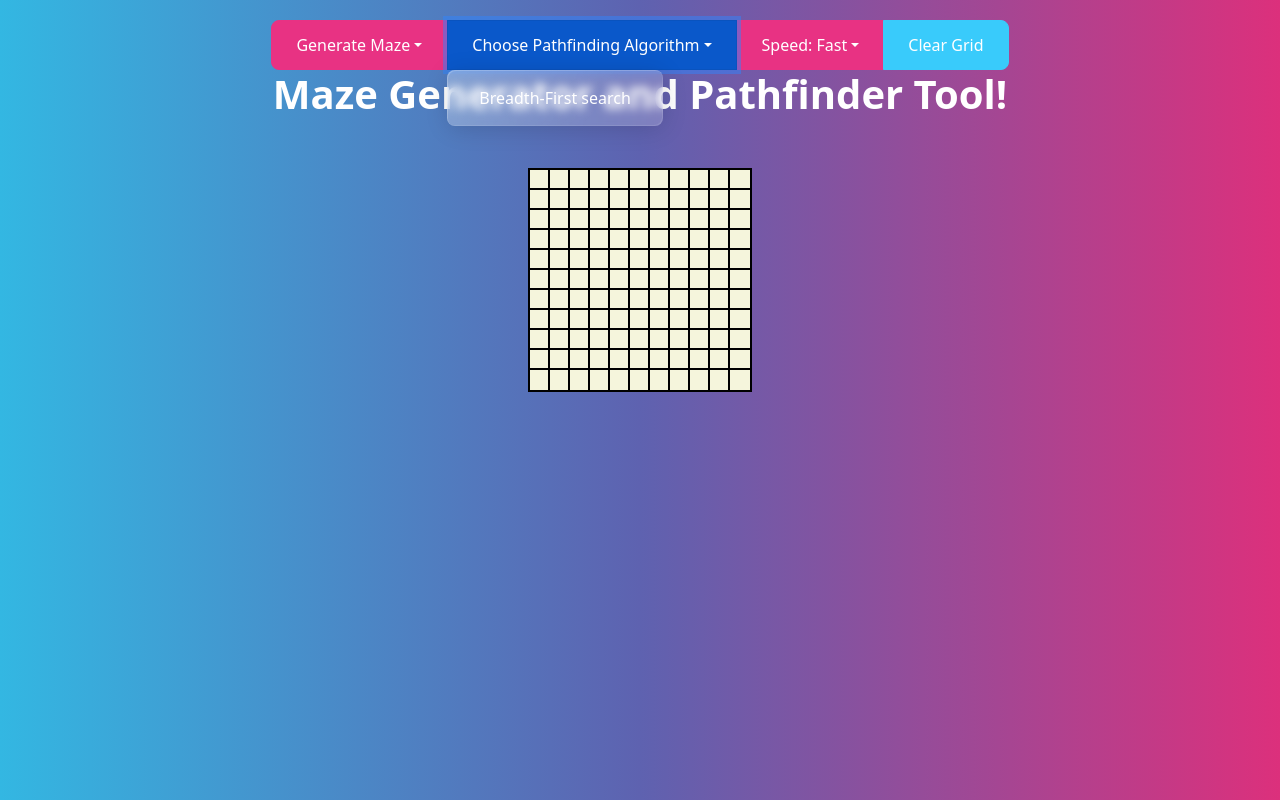
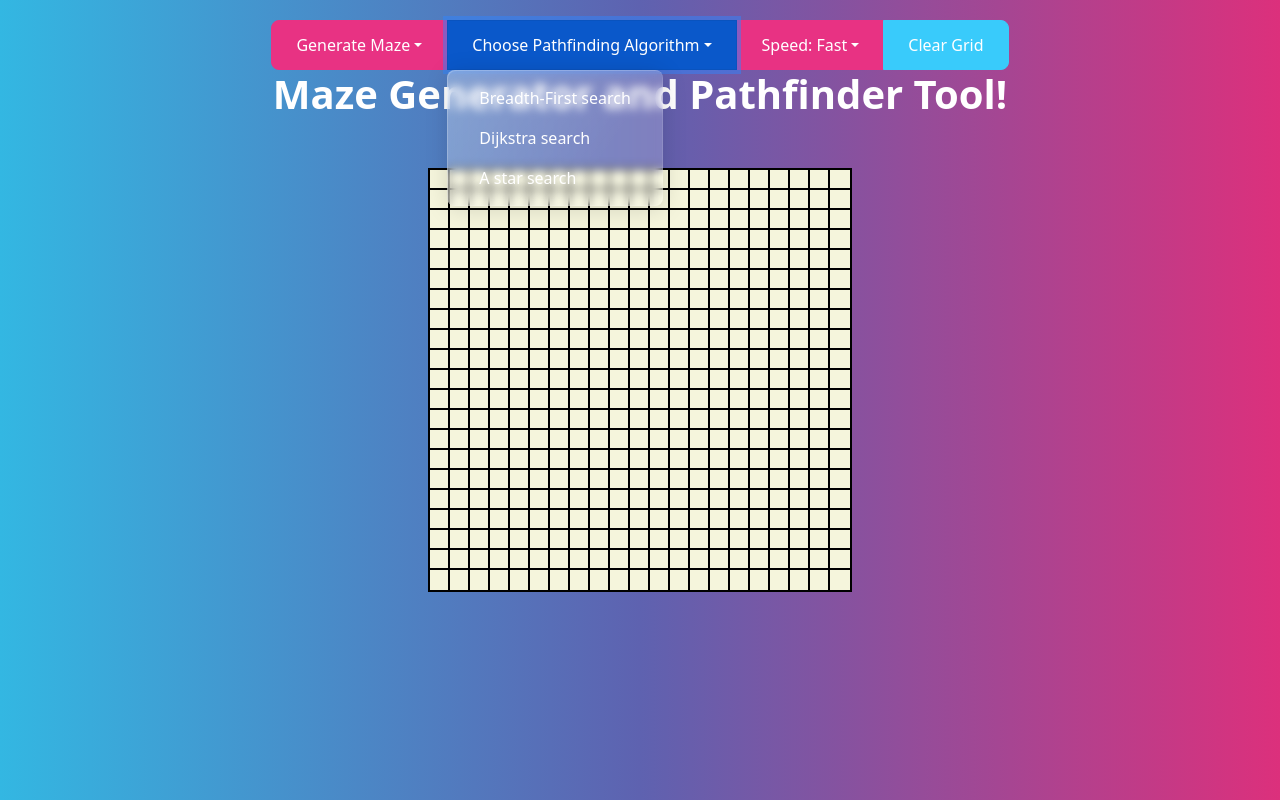
Before and after one commit to tomirisrakhymzhan/find-way-my, a React (Create React App) app: page / in a window 1280 px wide. Both pictures are taken after a click on the button "Choose Pathfinding Algorithm". Built offline with nearby package versions, Linux system fonts and the light colour scheme.

Commit message:
dijkstra pathfinder added, animations improved

```diff
--- a/src/components/Board/Board.js
+++ b/src/components/Board/Board.js
@@ -9,12 +9,14 @@ import Dropdown from "../Panel/Dropdown";
 import createBoard from "../../util/createBoard";
 import mazeDFS from "../../util/mazeDFS";
 import pathfinderBFS from "../../util/pathfinderBFS";
+import pathfinderDijkstra from "../../util/pathfinderDijkstra";
+import pathfinderAstar from "../../util/pathfinderAstar";
 //styles
 import "./Board.css";
 
 //constants
-const WIDTH = 11;
-const HEIGHT = 11;
+const WIDTH = 21;
+const HEIGHT = 21;
 
 const Board = () => {
   const speedOptions=["Slow", "Medium", "Fast"]
@@ -38,11 +40,53 @@ const Board = () => {
 		setGrid(newBoard);
 	}
 
-  function visualizeBreadthFirstSearchPathfinder(){
+  function visualizeDijkstraPathfinder(){
+    //check if maze was generated, return if it was not
+    if(!getStart(grid) && !getFinish(grid)) {
+      showMessage("First, generate maze...");
+      return;
+    }
+    if(!isVisualizing){
+      showMessage("Pathfinding Algorithm : Dijkstra")
+      setIsVisualizing(true);
+      //clear visited cells
+      const newGrid = grid.slice();
+      for (const row of newGrid) {
+        for (const cell of row) {
+          if(cell.visited || cell.isWallToDestroy){
+            cell.visited = false;
+            document.getElementById(`cell-${cell.y}-${cell.x}`).className = "cell";
+          }
+        }
+      }
 
+      let visitedCellsInOrder = pathfinderDijkstra(newGrid, getStart(newGrid), getFinish(newGrid));
+      let shortestPathCells = getNodesInShortestPathOrder(getFinish(newGrid))
+      if (shortestPathCells.length === 1) showMessage("Path is not possible");
+      setGrid(newGrid)
+
+      //animate visited cells
+      for(let i=0; i<visitedCellsInOrder.length; i++){
+				let cell = visitedCellsInOrder[i]
+        //after all visited cells been visualized, visualize shortest path
+        if (i===visitedCellsInOrder.length-1) {
+          timeoutID.current = setTimeout(() => {
+            visualizeShortestPath(shortestPathCells);
+            setIsVisualizing(false);
+          }, speed * i);
+        }
+				timeoutID.current = setTimeout(() => {
+					if(!cell.isStart && !cell.isFinish) document.getElementById(`cell-${cell.y}-${cell.x}`).className = 'cell visited'
+				}, speed * i)
+			}
+
+    }
+  }
+
+  function visualizeAstarPathfinder(){
     //check if maze was generated, return if it was not
-    if(!getStartNode(grid) && !getFinishNode(grid)) {
-      showMessage("First, generate maze...");
+    if(!getStart(grid) && !getFinish(grid)) {
+      showMessage("First, generate maoze...");
       return;
     }
     if(!isVisualizing){
@@ -58,17 +102,39 @@ const Board = () => {
         }
       }
 
+    }
+  }
+
+  function visualizeBreadthFirstSearchPathfinder(){
+    //check if maze was generated, return if it was not
+    if(!getStart(grid) && !getFinish(grid)) {
+      showMessage("First, generate maze...");
+      return;
+    }
+    if(!isVisualizing){
+      showMessage("Pathfinding Algorithm : Breadth-First-Search")
+      setIsVisualizing(true);
+      //clear visited cells
+      const newGrid = grid.slice();
+      for (const row of newGrid) {
+        for (const cell of row) {
+          if(cell.visited || cell.isWallToDestroy){
+            cell.visited = false;
+            document.getElementById(`cell-${cell.y}-${cell.x}`).className = "cell";
+          }
+        }
+      }
+
       //apply bfs pathfinder
-      let visitedCellsInOrder = pathfinderBFS(newGrid, getStartNode(newGrid), getFinishNode(newGrid))
+      let visitedCellsInOrder = pathfinderBFS(newGrid, getStart(newGrid), getFinish(newGrid))
       //get nodes of shortest path backtracking from finish node
-      let shortestPathCells = getNodesInShortestPathOrder(getFinishNode(newGrid))
+      let shortestPathCells = getNodesInShortestPathOrder(getFinish(newGrid))
 
       setGrid(newGrid)
 
       //animate visited cells
       for(let i=0; i<visitedCellsInOrder.length; i++){
 				let cell = visitedCellsInOrder[i]
-
         //after all visited cells been visualized, visualize shortest path
         if (i===visitedCellsInOrder.length-1) {
           timeoutID.current = setTimeout(() => {
@@ -92,7 +158,7 @@ const Board = () => {
     }
   }
 
-  function getStartNode(grid){
+  function getStart(grid){
     for(let i=0;i<grid.length;i++){
       for(let j=0;j<grid[0].length;j++){
           if(grid[i][j].isStart) return grid[i][j]
@@ -102,7 +168,7 @@ const Board = () => {
     return null;
   }
 
-  function getFinishNode(grid){
+  function getFinish(grid){
     for(let i=0;i<grid.length;i++){
       for(let j=0;j<grid[0].length;j++){
           if(grid[i][j].isFinish) return grid[i][j]
@@ -141,11 +207,9 @@ const Board = () => {
             if(newBoard[i][j].isFinish) document.getElementById(`cell-${i}-${j}`).className = "cell isFinish"
             if(newBoard[i][j].isBaseWall && newBoard[i][j].isWallToDestroy) newBoard[i][j].isBaseWall = false;
             if(newBoard[i][j].isBaseWall && !newBoard[i][j].isWallToDestroy) newBoard[i][j].isBaseWall = true;
-
         }
       }
 			setGrid(newBoard)
-
       //animation is here
 			for(let i=0; i<visitedCellsInOrder.length; i++){
 				let cell = visitedCellsInOrder[i]
@@ -196,7 +260,9 @@ const Board = () => {
         <div className="board">
           <ButtonGroup>
             <GenerateMazeDropdown handleDFSMaze={visualizeDepthFirstSearchMaze}/>
-            <PathfindingAlgorithmDropdown handleBFSPathfinder={visualizeBreadthFirstSearchPathfinder} />
+            <PathfindingAlgorithmDropdown handleBFSPathfinder={visualizeBreadthFirstSearchPathfinder}
+                                          handleAstarPathfinder={visualizeAstarPathfinder}
+                                          handleDijkstraPathfinder={visualizeDijkstraPathfinder} />
             <Dropdown header={dropdownSpeedHeader}
                       options={speedOptions}
                       handleDropdown={handleSpeed}/>
--- a/src/components/Cell/Cell.css
+++ b/src/components/Cell/Cell.css
@@ -18,11 +18,67 @@
   background-color: darkorange;
 }
 .visited{
-  background-color: aqua;
+  /* background-color: aqua; */
+  animation-name: visitedAnimation;
+  animation-duration: 1.5s;
+  animation-timing-function: ease-out;
+  animation-delay: 0;
+  animation-direction: alternate;
+  animation-iteration-count: 1;
+  animation-fill-mode: forwards;
+  animation-play-state: running;
 }
+@keyframes visitedAnimation {
+  0% {
+    transform: scale(0.3);
+    background-color: rgba(0, 0, 66, 0.75);
+    border-radius: 100%;
+  }
+
+  50% {
+    background-color: rgba(17, 104, 217, 0.75);
+  }
+
+  75% {
+    transform: scale(1.2);
+    background-color: rgba(0, 217, 159, 0.75);
+  }
+
+  100% {
+    transform: scale(1);
+    background-color: rgba(0, 190, 218, 0.75);
+  }
+}
+
+
+
 .current{
   background-color: brown;
 }
 .shortestPath{
-  background-color: yellow;
+  /* background-color: yellow; */
+  animation-name: shortestPath;
+  animation-duration: 1.5s;
+  animation-timing-function: ease-out;
+  animation-delay: 0;
+  animation-direction: alternate;
+  animation-iteration-count: 1;
+  animation-fill-mode: forwards;
+  animation-play-state: running;
 }
+@keyframes shortestPath {
+  0% {
+    transform: scale(0.6);
+    background-color: rgb(250, 181, 92);
+  }
+
+  50% {
+    transform: scale(1.2);
+    background-color: rgb(255, 177, 59);
+  }
+
+  100% {
+    transform: scale(1);
+    background-color: rgb(255, 123, 0);
+  }
+}
--- a/src/components/Panel/PathfindingAlgorithmDropdown.js
+++ b/src/components/Panel/PathfindingAlgorithmDropdown.js
@@ -4,6 +4,9 @@ import { ButtonDropdown, DropdownToggle, DropdownMenu, DropdownItem, } from 'rea
 export default function PathfindingAlgorithmDropdown(props){
     const [isOpen, setIsOpen] = React.useState(false)
     var handleBFSPathfinder = props.handleBFSPathfinder;
+    var handleAstarPathfinder = props.handleAstarPathfinder;
+    var handleDijkstraPathfinder = props.handleDijkstraPathfinder;
+
     function toggle(){
         setIsOpen(!isOpen)
     }
@@ -23,6 +26,9 @@ export default function PathfindingAlgorithmDropdown(props){
                                 </DropdownItem>
                             ))} */}
                     <DropdownItem onClick={()=>{handleBFSPathfinder()}}>Breadth-First search</DropdownItem>
+                    <DropdownItem onClick={()=>{handleDijkstraPathfinder()}}>Dijkstra search</DropdownItem>
+                    <DropdownItem onClick={()=>{handleAstarPathfinder()}}>A star search</DropdownItem>
+
                 </DropdownMenu>
             </ButtonDropdown>
 
--- a/src/util/createBoard.js
+++ b/src/util/createBoard.js
@@ -6,10 +6,11 @@ export default (row, col) => {
                 grid[i][j] = {
                     x: j,
                     y: i,
-                    isBaseWall: false,
-                    isStart: false,
-                    isFinish: false,
-                    previousNode: null,
+                    // isBaseWall: false,
+                    // isStart: false,
+                    // isFinish: false,
+                    // previousNode: null,
+                    // distance: Infinity,
                 };
             }
         }
--- a/src/util/mazeDFS.js
+++ b/src/util/mazeDFS.js
@@ -13,6 +13,8 @@ export function createInitialBoardForDFS (rows, cols) {
                     isFinish: false,
                     visited: false,
                     previousNode: null,
+                    distance: Infinity,
+                    distanceToFinishNode: Math.abs(rows * 2 - i) + Math.abs(cols * 2 - 1 - j)
                 };
             }
         }else{
@@ -27,6 +29,8 @@ export function createInitialBoardForDFS (rows, cols) {
                         isFinish: false,
                         visited: false,
                         previousNode: null,
+                        distance: Infinity,
+                        distanceToFinishNode: Math.abs(rows * 2 - i) + Math.abs(cols * 2 - 1 - j)
                     };
                 }else{
                     grid[i][j] = {
@@ -38,6 +42,8 @@ export function createInitialBoardForDFS (rows, cols) {
                         isFinish: false,
                         visited: false,
                         previousNode: null,
+                        distance: Infinity,
+                        distanceToFinishNode: Math.abs(rows * 2 - i) + Math.abs(cols * 2 - 1 - j)
                     };
 
                 }
--- /dev/null
+++ b/src/util/pathfinderAstar.js
@@ -0,0 +1,32 @@
+import { getAllNodes, sortNodesByDistance, getUnvisitedNeighbours} from "./toolsForAlgorithms";
+
+export default (grid, startNode, finishNode) => {
+    const visitedNodesInOrder = [];
+    startNode.distance = 0;
+    const unvisitedNodes = getAllNodes(grid);
+    while (unvisitedNodes.length) {
+        sortNodesByDistance(unvisitedNodes);
+        const closestNode = unvisitedNodes.shift();
+        // If we encounter a wall, we skip it.
+        if (!closestNode.isBaseWall) {
+            if (closestNode.distance === Infinity)
+              return visitedNodesInOrder;
+
+            closestNode.visited = true;
+            visitedNodesInOrder.push(closestNode);
+            // if the finsih node is reached then we return the visitedNodes array
+            if (closestNode === finishNode)
+              return visitedNodesInOrder;
+
+            updateUnvisitedNeighbours(closestNode, grid);
+        }
+    }
+}
+
+function updateUnvisitedNeighbours(node, grid){
+    const unvisitedNeighbors = getUnvisitedNeighbours(node, grid);
+  for (const neighbor of unvisitedNeighbors) {
+    neighbor.distance = node.distance + 1 + neighbor.distanceToFinishNode;
+    neighbor.previousNode = node;
+  }
+}
--- /dev/null
+++ b/src/util/pathfinderDijkstra.js
@@ -0,0 +1,32 @@
+import { getAllNodes, sortNodesByDistance, getUnvisitedNeighbours} from "./toolsForAlgorithms";
+
+export default (grid, startNode, finishNode) => {
+    const visitedNodesInOrder = [];
+    startNode.distance = 0;
+    const unvisitedNodes = getAllNodes(grid);
+    while (unvisitedNodes.length) {
+        sortNodesByDistance(unvisitedNodes);
+        const closestNode = unvisitedNodes.shift();
+        // If we encounter a wall, we skip it.
+        if (!closestNode.isBaseWall) {
+            if (closestNode.distance === Infinity)
+              return visitedNodesInOrder;
+
+            closestNode.visited = true;
+            visitedNodesInOrder.push(closestNode);
+            // if the finsih node is reached then we return the visitedNodes array
+            if (closestNode === finishNode)
+              return visitedNodesInOrder;
+
+            updateUnvisitedNeighbours(closestNode, grid);
+        }
+    }
+}
+
+function updateUnvisitedNeighbours(node, grid){
+    const unvisitedNeighbors = getUnvisitedNeighbours(node, grid);
+    for (const neighbor of unvisitedNeighbors) {
+        neighbor.distance = node.distance + 1;
+        neighbor.previousNode = node;
+    }
+}
--- /dev/null
+++ b/src/util/toolsForAlgorithms.js
@@ -0,0 +1,29 @@
+function getAllNodes(grid){
+    const nodes = [];
+    for (const row of grid) {
+        for (const node of row) {
+        nodes.push(node);
+        }
+    }
+    return nodes;
+}
+
+function sortNodesByDistance(unvisitedNodes) {
+    unvisitedNodes.sort((nodeA, nodeB) => nodeA.distance - nodeB.distance);
+}
+
+function getUnvisitedNeighbours(node, grid) {
+    const neighbours = [];
+    const { y, x } = node;
+    if (y > 0)
+      neighbours.push(grid[y - 1][x]);
+    if (y < grid.length - 1)
+      neighbours.push(grid[y + 1][x]);
+    if (x > 0)
+      neighbours.push(grid[y][x - 1]);
+    if (x < grid[0].length - 1)
+      neighbours.push(grid[y][x + 1]);
+    return neighbours.filter(neighbor => !neighbor.visited);
+}
+
+export {getAllNodes, sortNodesByDistance, getUnvisitedNeighbours}
```
